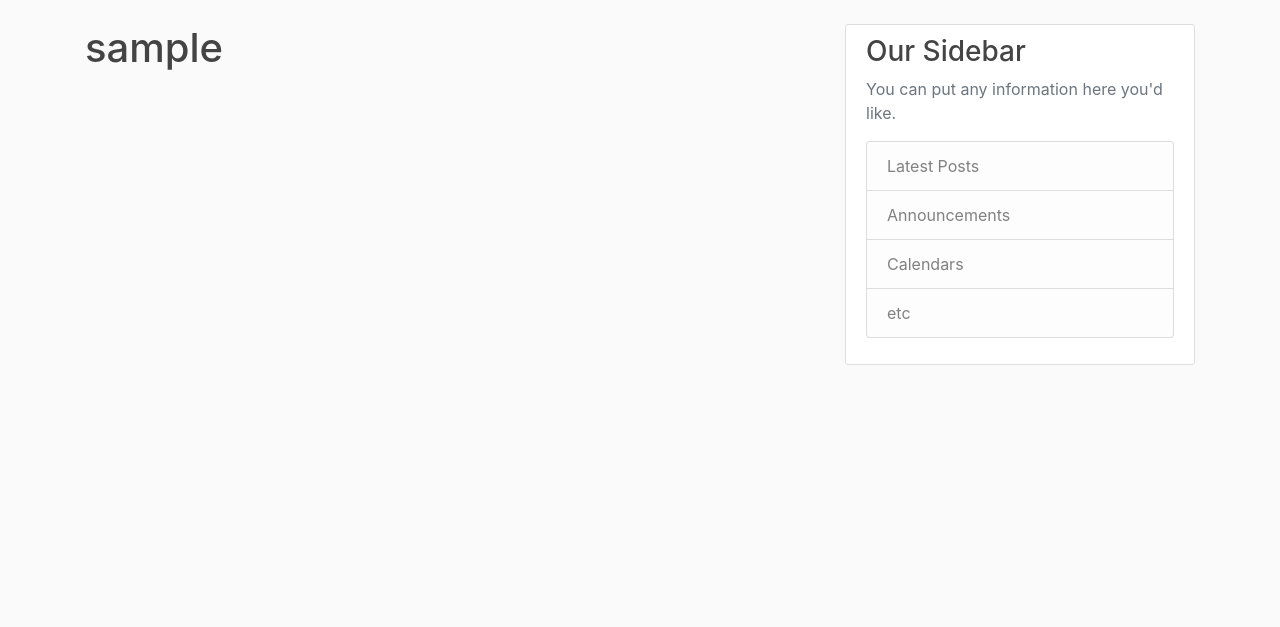
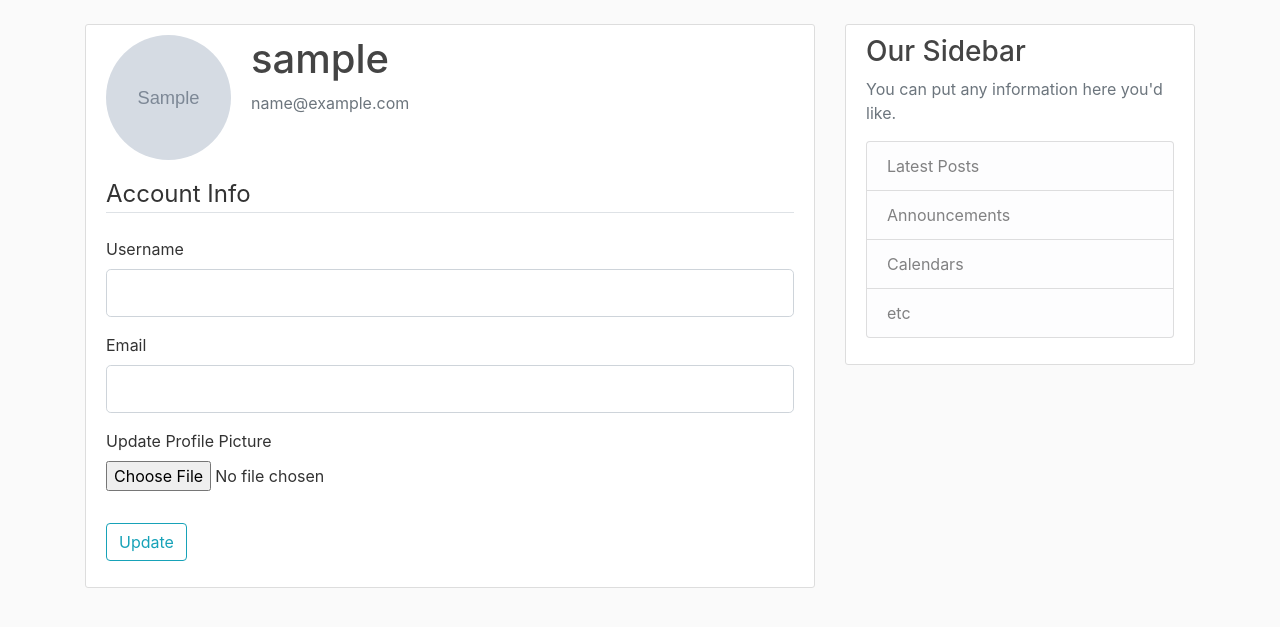
Before and after one commit to MoCrespo/FlaskBlog, a Flask app: template FlaskBlog/templates/account.html in a window 1280 px wide. Shown: the part 56-683 px from the top of the page. Run offline with Flask 2, Linux system fonts and the light colour scheme; a user stored in the database is signed in; tables that the repository leaves empty hold one stand-in row (values such as "Sample post"); the template is opened without the code that fills it: values that come from a table or form of the project are taken from there, most other values are stand-ins (such as "Sample title", 1, 10 or a date in 2020); grey boxes marked "Sample" are stand-in pictures; some libraries are stand-ins or nearby versions.

Commit message:
update form

```diff
--- a/FlaskBlog/templates/account.html
+++ b/FlaskBlog/templates/account.html
@@ -1,5 +1,63 @@
 {% extends 'base.html' %}
 
 {% block content %}
-    <h1>{{ current_user.username }}</h1>
+    <div class="content-section">
+        <div class="media">
+            <img class="rounded-circle account-img" src="{{ image_file }}">
+            <div class="media-body">
+                <h2 class="account-heading">{{ current_user.username }}</h2>
+                <p class="text-secondary">{{ current_user.email }}</p>
+            </div>
+        </div>
+            <form action="" method="POST" enctype="multipart/form-data">
+                {{ form.hidden_tag() }}
+                <fieldset class="form-group">
+                    <legend class="border-bottom mb-4">
+                        Account Info
+                    </legend>
+                    <div class="form-group">
+                        {{ form.username.label(class="form-control-label") }}
+                        {% if form.username.errors %}
+                            {{ form.username(class="form-control form-control-lg is-invalid")}}
+
+                            <div class="invalid-feedback">
+                                {% for error in form.username.errors %}
+                                    <span>{{ error }}</span>
+                                {% endfor %}
+                            </div>
+                        {% else %}
+
+                            {{ form.username(class="form-control form-control-lg") }}
+                        {% endif %}
+                    </div>
+                    <div class="form-group">
+                        {{ form.email.label(class="form-control-label") }}
+                        {% if form.email.errors %}
+                            {{ form.email(class="form-control form-control-lg is-invalid")}}
+
+                            <div class="invalid-feedback">
+                                {% for error in form.email.errors %}
+                                    <span>{{ error }}</span>
+                                {% endfor %}
+                            </div>
+                        {% else %}
+
+                            {{ form.email(class="form-control form-control-lg") }}
+                        {% endif %}
+                    </div>
+                    <div class="form-group">
+                        {{ form.picture.label() }}
+                        {{ form.picture(class="form-control-file") }}
+                        {% if form.picture.errors %}
+                            {% for error in form.picture.errors %}
+                                <span class="text-danger">{{ error }}</span><br>
+                            {% endfor %}
+                        {% endif %}
+                    </div>
+                </fieldset>
+                <div class="form-group">
+                    {{ form.submit(class="btn btn-outline-info") }}
+                </div>
+            </form>
+    </div>
 {% endblock content %}
```
